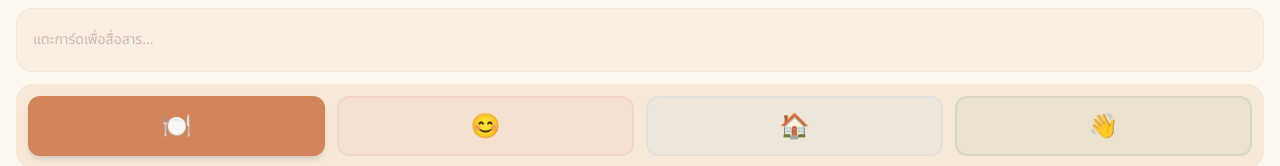
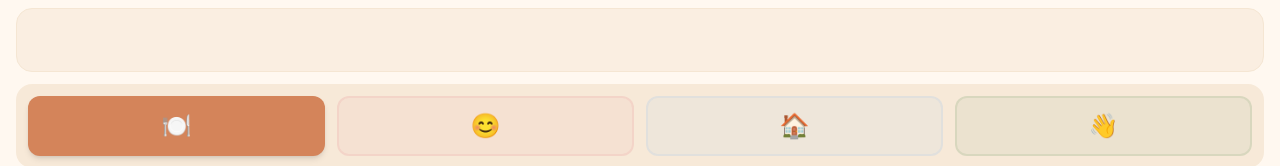
Before and after one commit to moowryoo/AphasiaCure, a React (Vite) app: page / in a window 1280 px wide. Shown: the top 166 px of the page. Built offline with nearby package versions, Linux system fonts and the light colour scheme.

Commit message:
feat: remove text from MessageBar, emoji-only chips
Co-Authored-By: Claude Opus 4.6 <noreply@anthropic.com>

```diff
--- a/src/components/MessageBar.jsx
+++ b/src/components/MessageBar.jsx
@@ -1,15 +1,10 @@
 import { motion, AnimatePresence } from 'framer-motion'
-import { useTranslation } from 'react-i18next'
 
 export default function MessageBar({ selectedCards, onClear }) {
-  const { t } = useTranslation()
-
   return (
     <div className="mx-4 mb-3 rounded-2xl bg-sand/50 border border-sand min-h-[64px] flex items-center px-4 gap-2">
       {selectedCards.length === 0 ? (
-        <p className="text-bark/30 text-sm font-thai">
-          {t('communicate.messagePlaceholder')}
-        </p>
+        <div className="flex-1" />
       ) : (
         <>
           <div className="flex-1 flex gap-2 flex-wrap py-2">
@@ -21,11 +16,10 @@ export default function MessageBar({ selectedCards, onClear }) {
                   animate={{ opacity: 1, y: 0, scale: 1 }}
                   exit={{ opacity: 0, scale: 0.8 }}
                   transition={{ type: 'spring', stiffness: 400, damping: 25 }}
-                  className="inline-flex items-center gap-1 bg-terracotta text-white
-                             px-3 py-1.5 rounded-full text-sm font-semibold font-thai"
+                  className="inline-flex items-center bg-terracotta text-white
+                             px-3 py-1.5 rounded-full text-2xl"
                 >
-                  <span>{card.emoji}</span>
-                  <span>{card.th}</span>
+                  {card.emoji}
                 </motion.span>
               ))}
             </AnimatePresence>
```
